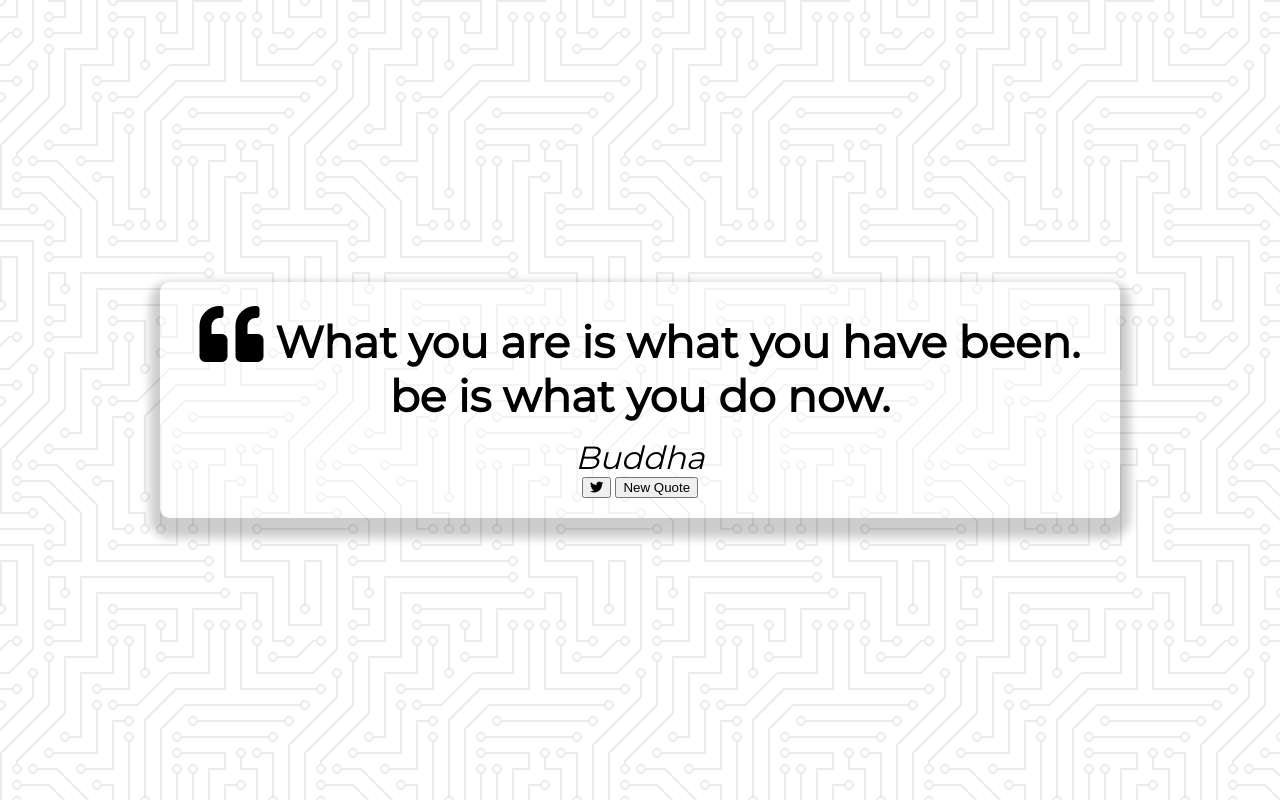
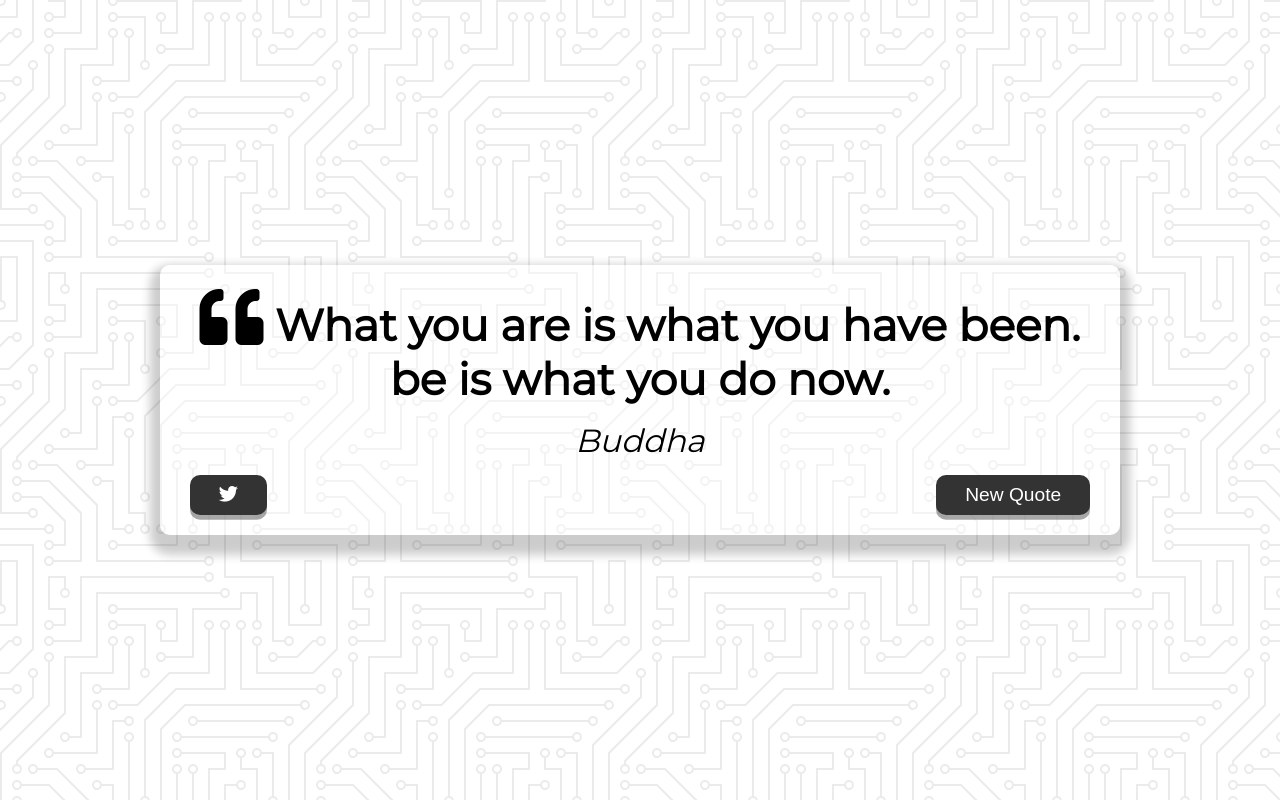
Before and after one commit to moonyl/follow-javascript-web-projects, a plain HTML site: page quote-generator/index.html in a window 1280 px wide. Drawn offline with Linux system fonts and the light colour scheme.

Commit message:
styling button

```diff
--- a/quote-generator/style.css
+++ b/quote-generator/style.css
@@ -46,6 +46,34 @@ body {
   font-style: italic;
 }
 
+.button-container {
+  margin-top: 15px;
+  display: flex;
+  justify-content: space-between;
+}
+
+button {
+  cursor: pointer;
+  font-size: 1.2rem;
+  height: 2.5rem;
+  border: none;
+  border-radius: 10px;
+  color: #fff;
+  background: #333;
+  outline: none;
+  padding: 0.5rem 1.8rem;
+  box-shadow: 0 0.3rem rgba(121, 121, 121, 0.65);
+}
+
+button:hover {
+  filter: brightness(110%);
+}
+
+button:active {
+  transform: translate(0, 0.3rem);
+  box-shadow: 0 0.1rem rgba(255, 255, 255, 0.65);
+}
+
 @media screen and (max-width: 1000px) {
   .quote-container {
     margin: auto 10px;
```
